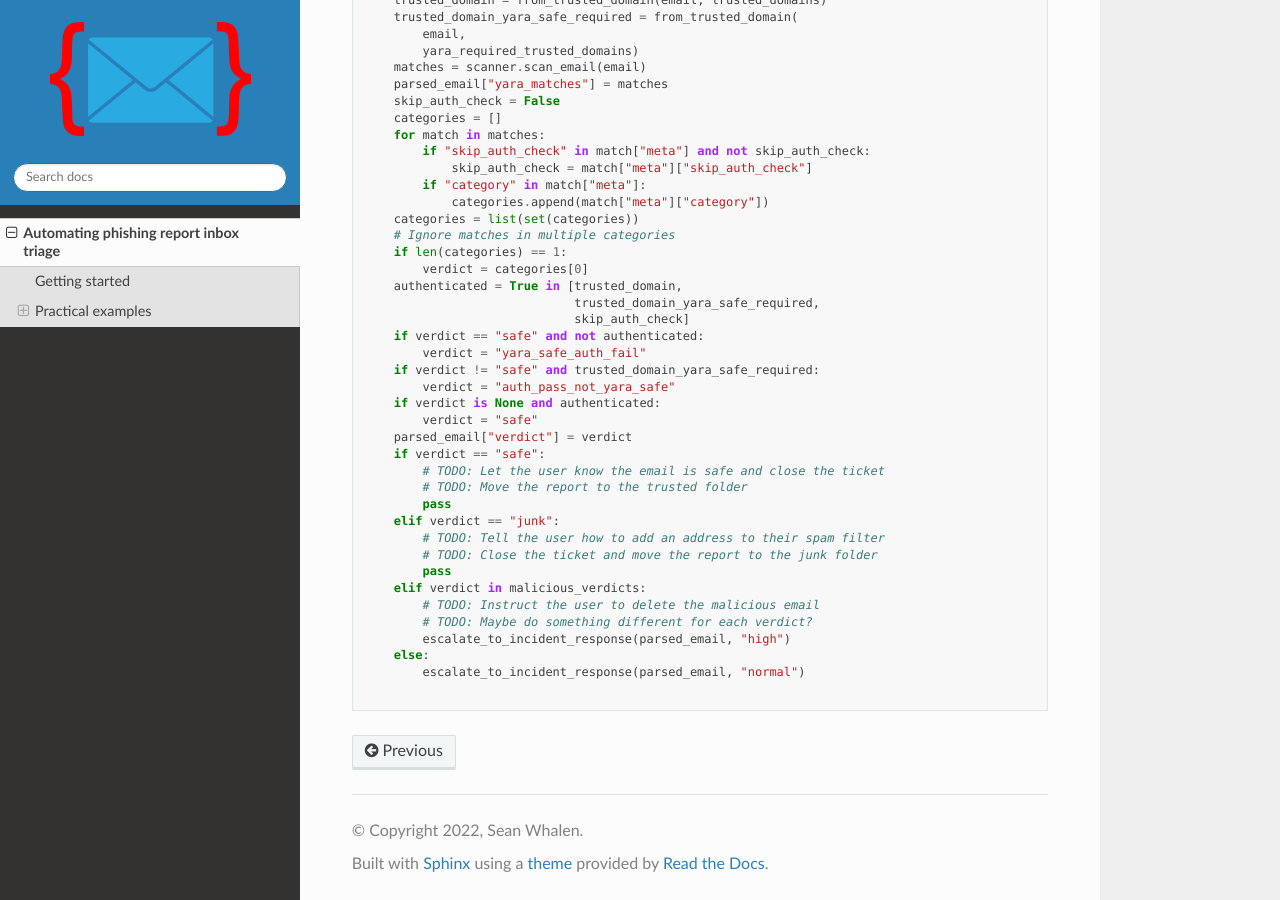
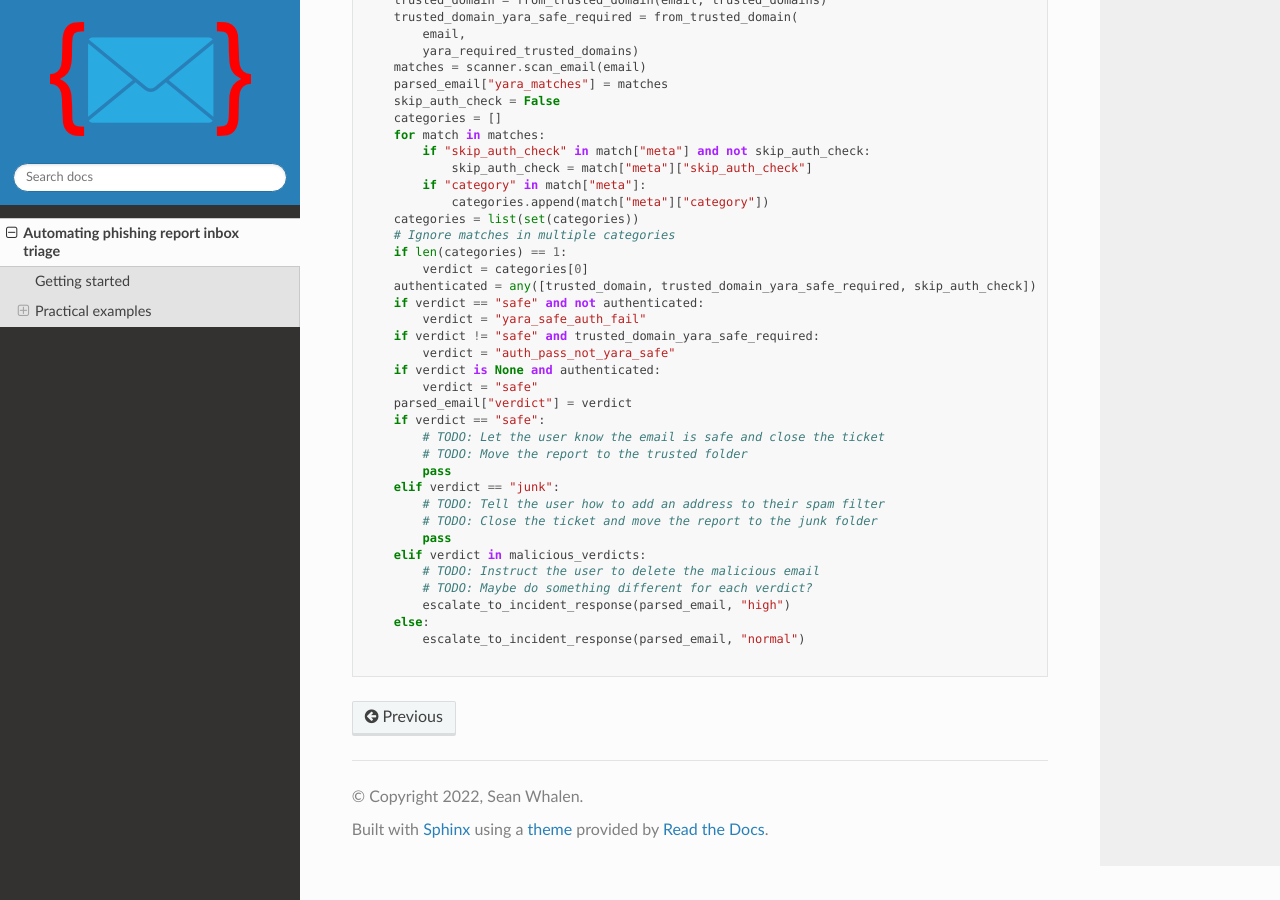
Before and after one commit to seanthegeek/yaramail, a Sphinx documentation site: the page built from docs/source/phishing.md, in a window 1280 px wide and 900 px high, scrolled down 7157 px. Built offline with Sphinx 7.4.7 and the Read the Docs theme 2.0.0, drawn with Linux system fonts in a browser that asks for light colours.

Commit message:
Update phishing.md
Simplify authentication check variable in example

```diff
--- a/docs/source/phishing.md
+++ b/docs/source/phishing.md
@@ -376,9 +376,7 @@ for email in emails:
     # Ignore matches in multiple categories
     if len(categories) == 1:
         verdict = categories[0]
-    authenticated = True in [trusted_domain,
-                             trusted_domain_yara_safe_required,
-                             skip_auth_check]
+    authenticated = any([trusted_domain, trusted_domain_yara_safe_required, skip_auth_check])
     if verdict == "safe" and not authenticated:
         verdict = "yara_safe_auth_fail"
     if verdict != "safe" and trusted_domain_yara_safe_required:
```
